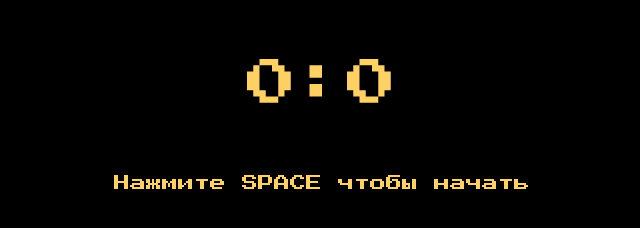
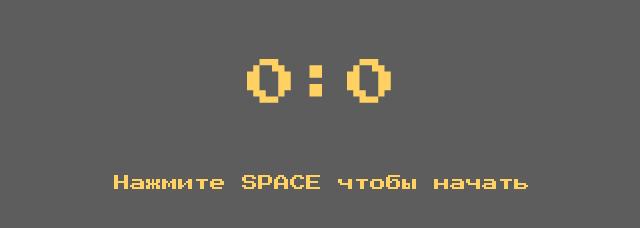
Before and after one commit to Scaos668/Ping-Pong, a plain HTML site: page index.html in a window 1280 px wide. Shown: the whole page, without its empty margins (318-958 px from the left). Drawn offline with Linux system fonts and the light colour scheme.

Commit message:
Изменение

```diff
--- a/style.css
+++ b/style.css
@@ -6,7 +6,7 @@ body {
 }
 
 body {
-  background-color: black;
+  background-color: rgba(0, 0, 0, 0.635);
   display: flex;
   align-items: center;
   justify-content: center;
```
